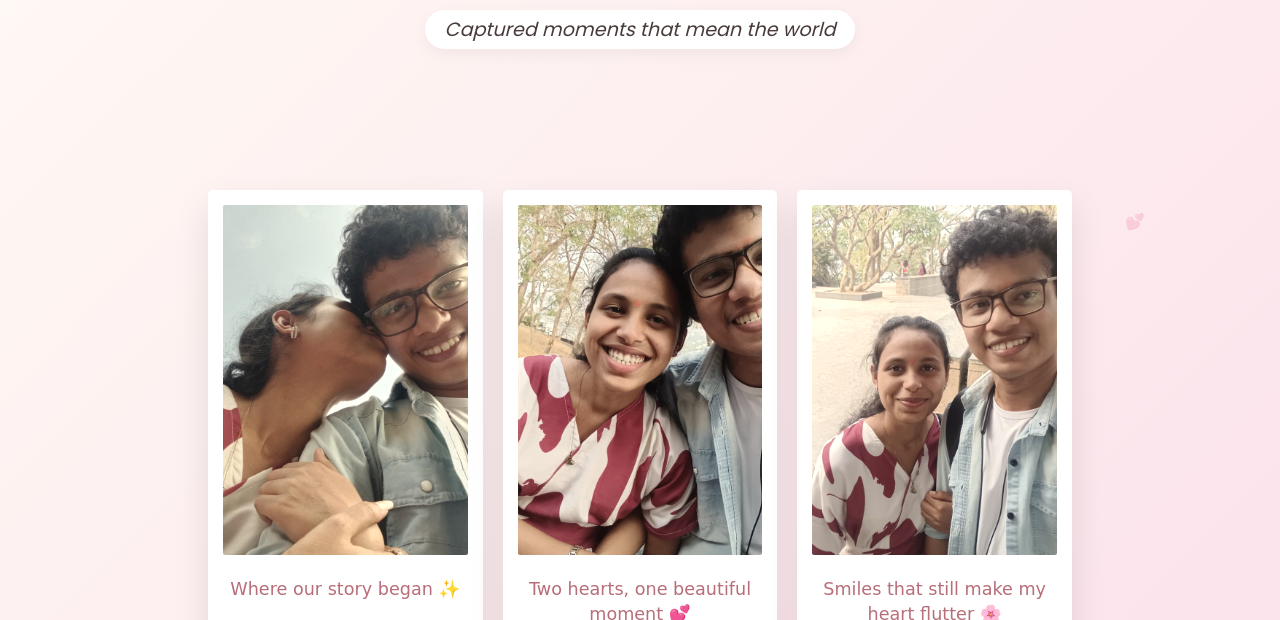
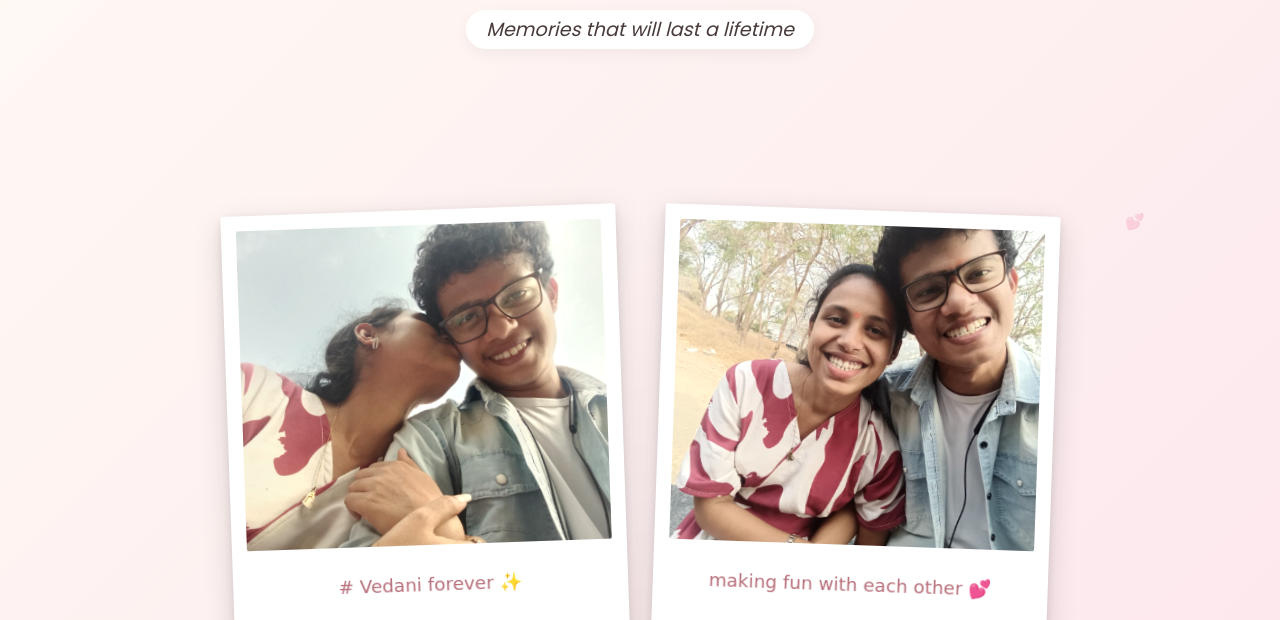
Before and after one commit to raniadhikari051-max/surprise, a plain HTML site: page gallery.html in a window 1280 px wide. Shown: the part 180-800 px from the top of the page. Drawn offline with Linux system fonts and the light colour scheme.

Commit message:
Add Polaroid-style gallery with rotated frames and vintage effects

```diff
--- a/gallery.html
+++ b/gallery.html
@@ -21,30 +21,30 @@
 
   <div class="hero" style="height: 40vh;">
     <h1>Our Memories</h1>
-    <p>Captured moments that mean the world</p>
+    <p>Memories that will last a lifetime</p>
   </div>
 
   <section>
     <div class="gallery">
       <div class="photo">
         <img src="photo1.jpg.jpeg">
-        <p class="photo-caption">Where our story began ✨</p>
+        <p class="photo-caption"># Vedani forever ✨</p>
       </div>
       <div class="photo">
         <img src="photo2.jpg.jpeg">
-        <p class="photo-caption">Two hearts, one beautiful moment 💕</p>
+        <p class="photo-caption">making fun with each other 💕</p>
       </div>
       <div class="photo">
         <img src="photo3.jpg.jpeg">
-        <p class="photo-caption">Smiles that still make my heart flutter 🌸</p>
+        <p class="photo-caption">you are the reason of my smile Bebu 🌸</p>
       </div>
       <div class="photo">
         <img src="photo4.jpg.jpeg">
-        <p class="photo-caption">Every moment with you is magic ✨</p>
+        <p class="photo-caption">Every moment with you is magical ✨</p>
       </div>
       <div class="photo">
         <img src="photo5.jpg.jpeg">
-        <p class="photo-caption">Caught in a perfect little universe 💖</p>
+        <p class="photo-caption">you are my comfort zone 💖</p>
       </div>
       <div class="photo">
         <img src="photo6.jpg.jpeg">
--- a/style.css
+++ b/style.css
@@ -266,66 +266,99 @@ section {
   padding: 0 2px;
 }
 
-/* 📸 PHOTO GALLERY */
+/* 📸 POLAROID-STYLE GALLERY */
 .gallery {
   display: grid;
-  grid-template-columns: repeat(auto-fit, minmax(250px, 1fr));
-  gap: 20px;
+  grid-template-columns: repeat(auto-fit, minmax(280px, 1fr));
+  gap: 35px;
+  padding: 20px;
 }
 
 .photo {
   background: #fff;
-  padding: 15px;
-  border-radius: 5px;
-  box-shadow: 0 15px 35px rgba(0,0,0,0.1);
+  padding: 15px 15px 60px 15px;
+  border-radius: 3px;
+  box-shadow: 0 10px 30px rgba(0,0,0,0.15), 0 3px 10px rgba(0,0,0,0.1);
   transition: all 0.5s cubic-bezier(0.175, 0.885, 0.32, 1.275);
   position: relative;
-  overflow: hidden;
+  overflow: visible;
+  transform: rotate(var(--rotation, 0deg));
+}
+
+.photo::before {
+  content: '';
+  position: absolute;
+  top: 0;
+  left: 0;
+  right: 0;
+  bottom: 0;
+  background: linear-gradient(135deg, rgba(255,255,255,0.3) 0%, transparent 50%);
+  pointer-events: none;
+  z-index: 1;
 }
 
 .photo::after {
   content: '❤️';
   position: absolute;
-  top: 10px;
-  right: 10px;
-  font-size: 1.2rem;
+  top: -10px;
+  right: -10px;
+  font-size: 1.5rem;
   opacity: 0;
-  transition: opacity 0.3s;
+  transition: all 0.3s;
+  z-index: 2;
+  transform: scale(0);
 }
 
 .photo:hover::after {
   opacity: 1;
+  transform: scale(1) rotate(15deg);
+}
+
+.photo:nth-child(odd) {
+  --rotation: -2deg;
+}
+
+.photo:nth-child(even) {
+  --rotation: 2deg;
+}
+
+.photo:nth-child(3n) {
+  --rotation: -1deg;
 }
 
 .photo:hover {
-  transform: scale(1.05) rotate(0deg) !important;
+  transform: scale(1.08) rotate(0deg) !important;
   z-index: 10;
-  box-shadow: 0 25px 50px rgba(183, 110, 121, 0.2);
+  box-shadow: 0 20px 50px rgba(183, 110, 121, 0.25), 0 5px 15px rgba(0,0,0,0.15);
 }
 
 .photo img {
   width: 100%;
-  height: 350px;
+  height: 320px;
   object-fit: cover;
   border-radius: 2px;
-  filter: sepia(20%);
+  filter: sepia(15%) contrast(1.05);
+  position: relative;
+  z-index: 0;
 }
 
 .photo:hover img {
-  filter: sepia(0%);
+  filter: sepia(0%) contrast(1);
 }
 
 .photo-caption {
   font-family: 'Indie Flower', cursive;
-  font-size: 1.1rem;
+  font-size: 1.15rem;
   color: var(--accent);
   text-align: center;
-  margin-top: 15px;
-  padding: 0 5px;
+  margin-top: 20px;
+  padding: 0 10px;
   line-height: 1.4;
   opacity: 0;
   animation: fadeUp 1s ease forwards;
   animation-delay: 0.3s;
+  position: relative;
+  z-index: 2;
 }
 
 /* 💌 MESSAGE */
```
